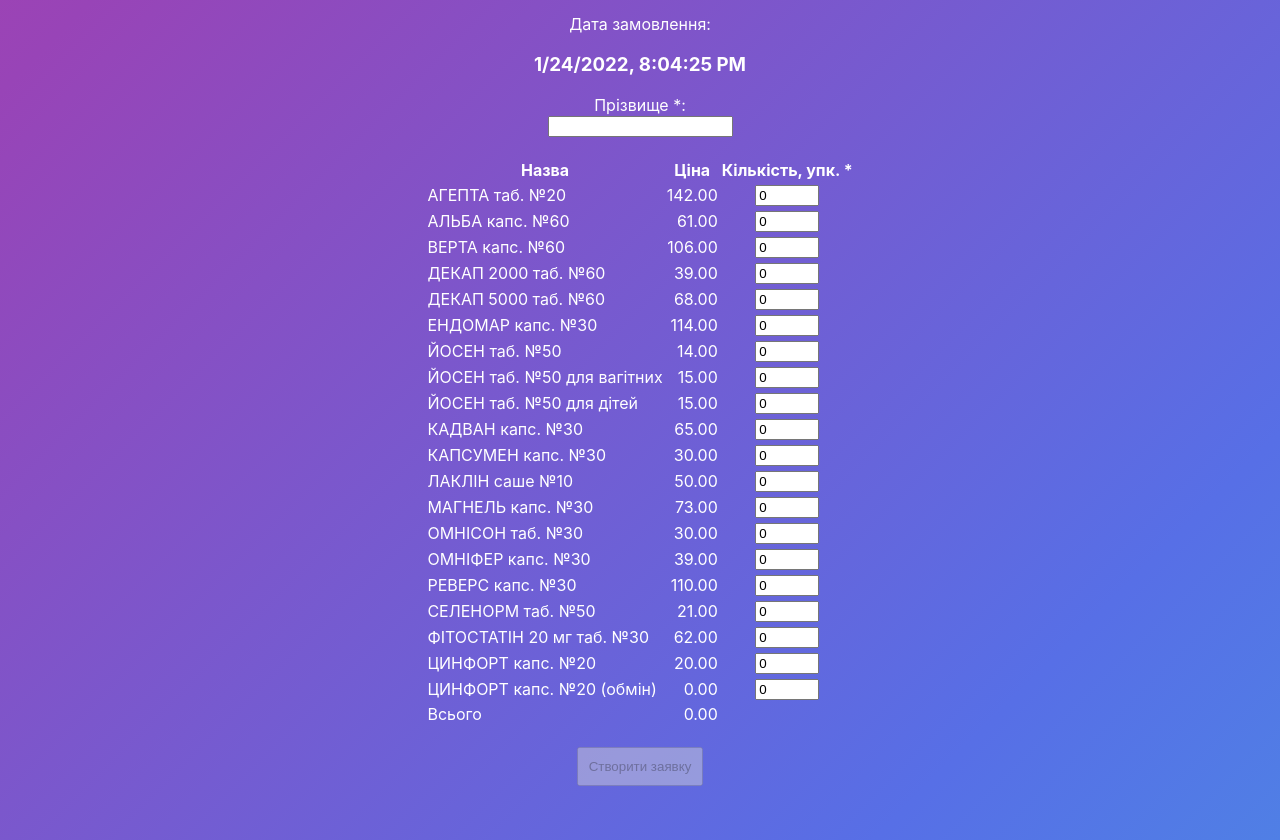
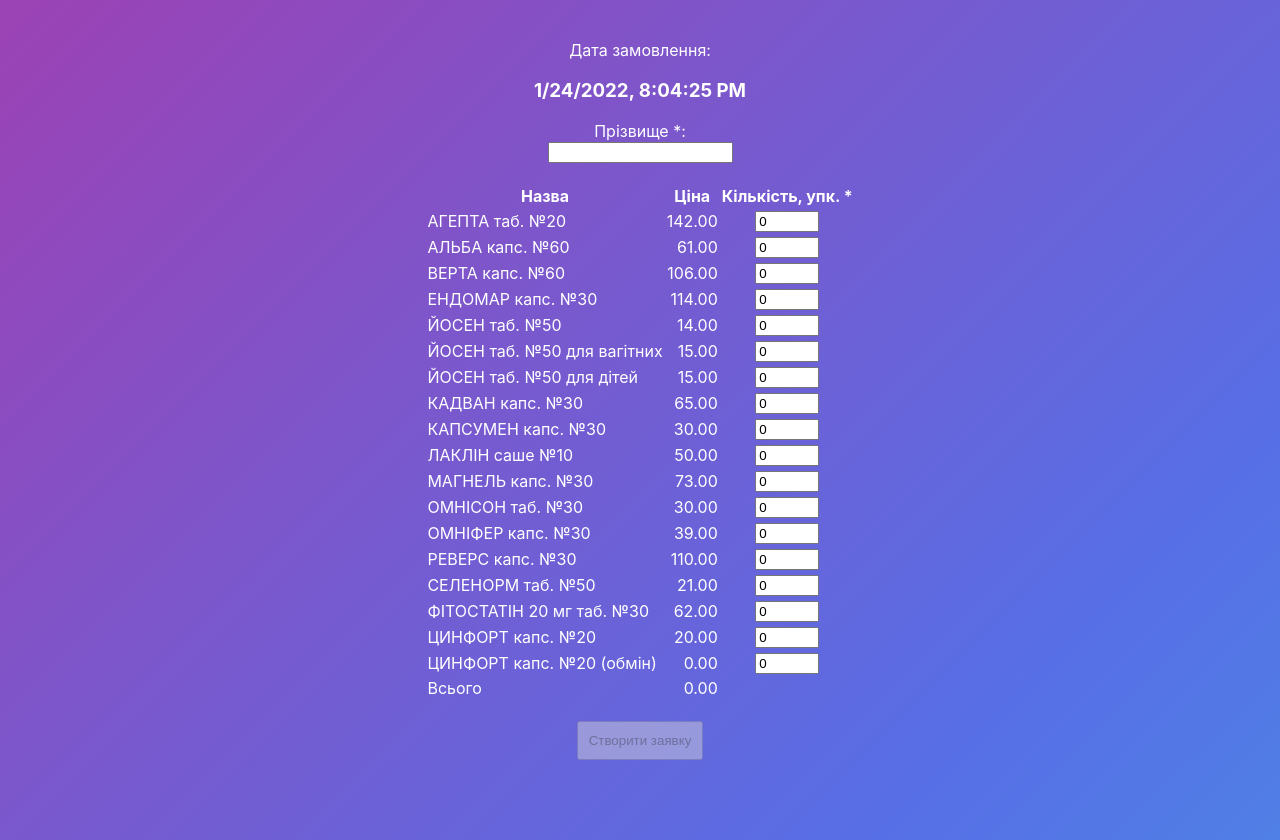
Before and after one commit to OMNISAMPLE/omnisample.github.io, a React (Create React App) app: page /#/ in a window 1280 px wide. Built offline with nearby package versions, Linux system fonts and the light colour scheme; no server answers.

Commit message:
Hide products

```diff
--- a/src/config.js
+++ b/src/config.js
@@ -11,8 +11,8 @@
     // ["Ацинтак таб. №10", 58.0, 0],
     // ["Белый Уголь Доброе Утро таб. б/р №6", 44.0, 0],
     // ["ВАЛЕРІАНІВНА капс. №20", 55.0, 0],
-    ["ДЕКАП 2000 таб. №60", 39.0, 0],
-    ["ДЕКАП 5000 таб. №60", 68.0, 0],
+    // ["ДЕКАП 2000 таб. №60", 39.0, 0],
+    // ["ДЕКАП 5000 таб. №60", 68.0, 0],
     ["ЕНДОМАР капс. №30", 114.0, 0],
     // ["Доктовіт таб. №30", 96.0, 0],
     ["ЙОСЕН таб. №50 для вагітних", 15.0, 0],
```
Also changed, not shown: 9 other files (tests, documents, lock files or other folders).
